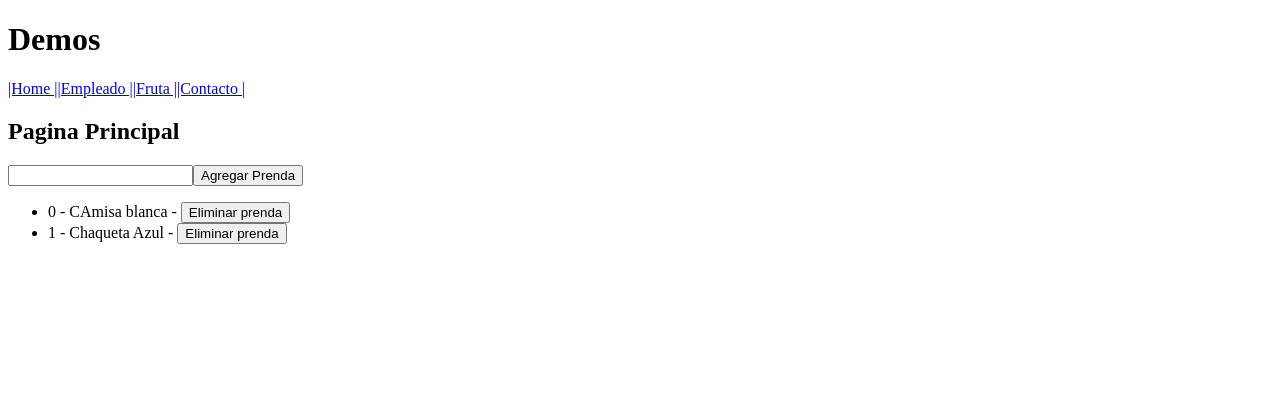
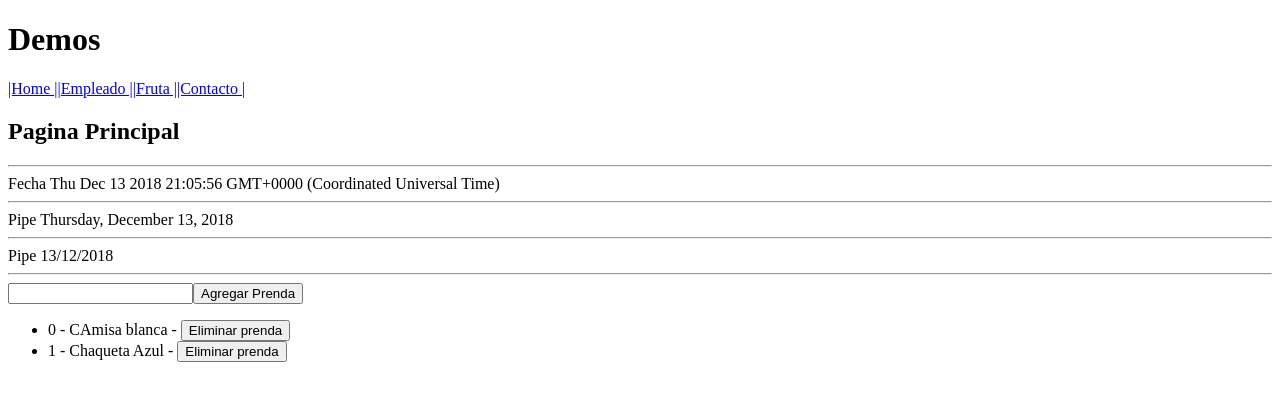
Before and after one commit to jarivera94/angular, an Angular app in the folder hello-world/: page / in a window 1280 px wide. Shown: the top 400 px of the page. Built offline with nearby package versions, Linux system fonts and the light colour scheme.

Commit message:
Pipes fecha

```diff
--- a/hello-world/src/app/home/home.component.html
+++ b/hello-world/src/app/home/home.component.html
@@ -1,5 +1,12 @@
 <h2>{{tittle}}</h2>
 
+<hr/>
+Fecha {{fecha}}
+<hr/>
+Pipe {{fecha | date:'fullDate'}}
+<hr/>
+Pipe {{fecha | date:'dd/MM/yyyy'}}
+<hr/>
 <div>
     <input type="text"  [(ngModel)]="prendaACtual" ><button (click)="addPrenda()">Agregar Prenda</button>
     <p *ngIf="prendaACtual">La prenda Actual es <strong>{{prendaACtual}}</strong></p>
--- a/hello-world/src/app/home/home.component.ts
+++ b/hello-world/src/app/home/home.component.ts
@@ -10,7 +10,10 @@ export class HomeComponent{
     private tittle:String='Pagina Principal';
     private listadoRopa: Array<string>=[];
     private prendaACtual:string;
-    constructor(private _ropaService:RopaService){}
+    private fecha:Date;
+    constructor(private _ropaService:RopaService){
+        this.fecha= new Date();
+    }
 
     ngOnInit(){
         console.log(this._ropaService.prueba());
```
